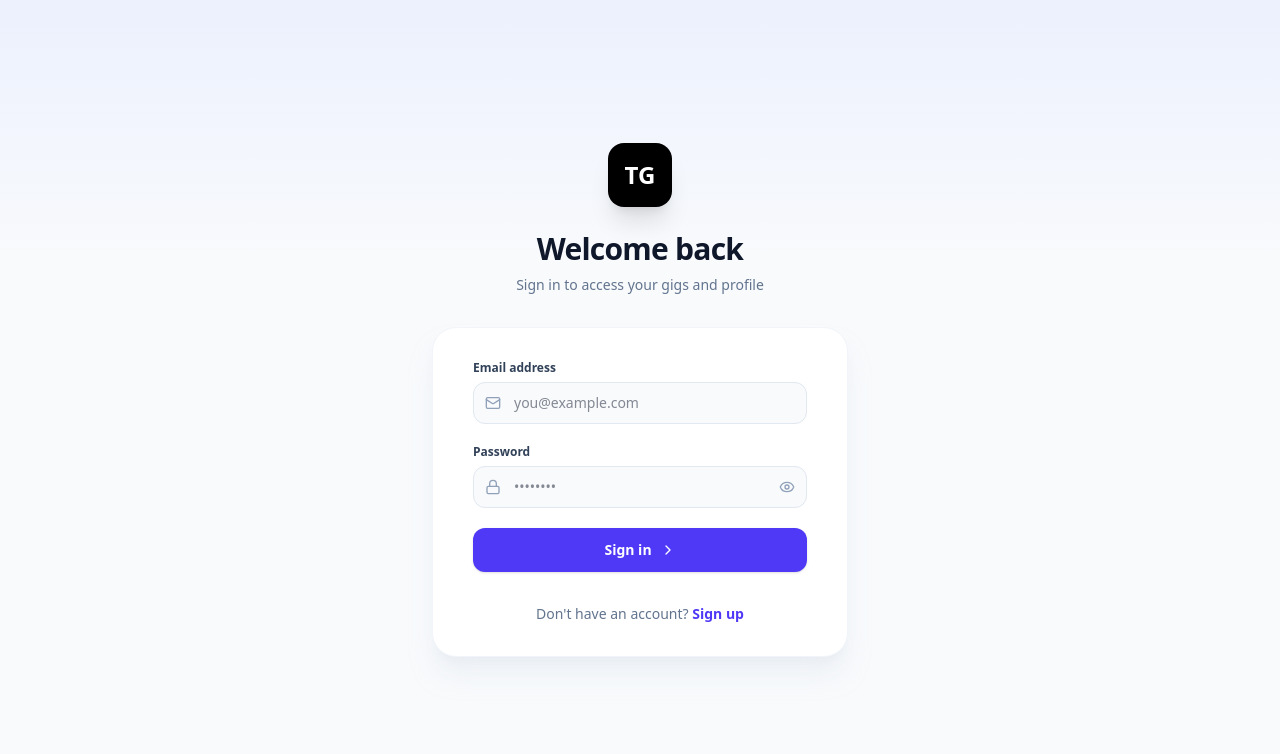
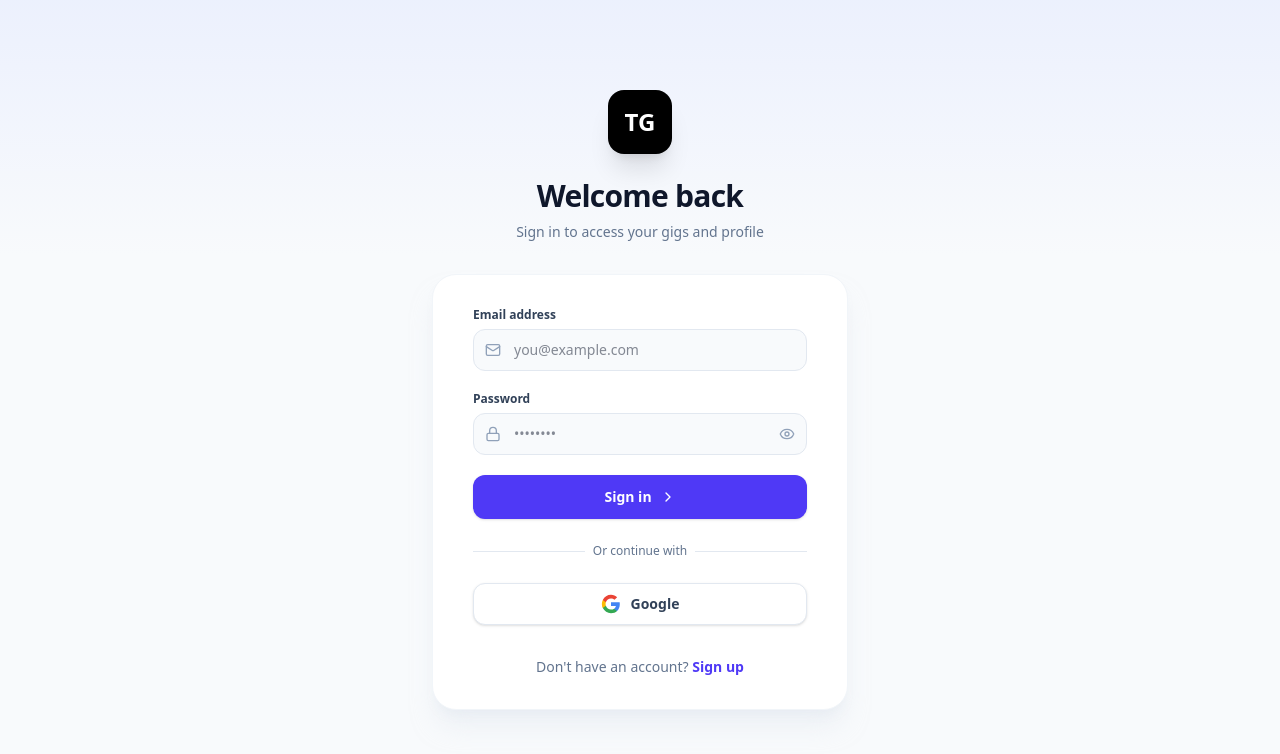
Before and after one commit to 21lucihanomatthews/TimegigTen, a React (Vite) app: page / in a window 1280 px wide. Shown: the top 754 px of the page. Built offline with nearby package versions, Linux system fonts and the light colour scheme; no server answers; the database is empty.

Commit message:
feat: restrict profile edits and improve auth errors
Prevent modifications to profiles that are tenant-approved. Add specific error messaging for Firebase configuration issues during authentication.

```diff
--- a/src/components/AuthView.tsx
+++ b/src/components/AuthView.tsx
@@ -2,8 +2,8 @@ import React, { useState } from 'react';
 import { motion, AnimatePresence } from 'motion/react';
 import { Mail, Lock, ChevronRight, AlertCircle, Eye, EyeOff } from 'lucide-react';
 import { auth, db, handleFirestoreError, OperationType } from '../firebase';
-import { signInWithEmailAndPassword, createUserWithEmailAndPassword } from 'firebase/auth';
-import { doc, setDoc, serverTimestamp } from 'firebase/firestore';
+import { signInWithEmailAndPassword, createUserWithEmailAndPassword, GoogleAuthProvider, signInWithPopup } from 'firebase/auth';
+import { doc, setDoc, serverTimestamp, getDoc } from 'firebase/firestore';
 
 interface AuthViewProps {
   onLoginSuccess: () => void;
@@ -40,10 +40,11 @@ export const AuthView: React.FC<AuthViewProps> = ({ onLoginSuccess }) => {
 
     authAction
       .then(async (userCredential) => {
+        const user = userCredential.user;
+        const userDocPath = `users/${user.uid}`;
+
         if (!isLogin) {
           // On signup, create the initial user document
-          const user = userCredential.user;
-          const userDocPath = `users/${user.uid}`;
           try {
             await setDoc(doc(db, userDocPath), {
               uid: user.uid,
@@ -64,8 +65,48 @@ export const AuthView: React.FC<AuthViewProps> = ({ onLoginSuccess }) => {
       })
       .catch((err) => {
         setIsLoading(false);
-        setError(err.message || 'Authentication failed. Please try again.');
+        if (err.code === 'auth/operation-not-allowed') {
+          setError('Email/Password authentication is not enabled in your Firebase Console. Please go to Authentication > Sign-in method and enable "Email/Password".');
+        } else {
+          setError(err.message || 'Authentication failed. Please try again.');
+        }
       });
+  };
+
+  const handleGoogleSignIn = async () => {
+    setIsLoading(true);
+    setError('');
+    const provider = new GoogleAuthProvider();
+    try {
+      const result = await signInWithPopup(auth, provider);
+      const user = result.user;
+      const userDocPath = `users/${user.uid}`;
+
+      // Check if user document exists, if not create it
+      const userDoc = await getDoc(doc(db, userDocPath));
+      if (!userDoc.exists()) {
+        await setDoc(doc(db, userDocPath), {
+          uid: user.uid,
+          email: user.email,
+          firstName: user.displayName?.split(' ')[0] || 'New',
+          surname: user.displayName?.split(' ').slice(1).join(' ') || 'User',
+          accountType: 'User',
+          createdAt: serverTimestamp(),
+          updatedAt: serverTimestamp(),
+          isTenantApproved: false
+        });
+      }
+
+      setIsLoading(false);
+      onLoginSuccess();
+    } catch (err: any) {
+      setIsLoading(false);
+      if (err.code === 'auth/operation-not-allowed') {
+        setError('Google authentication is not enabled in your Firebase Console. Please go to Authentication > Sign-in method and enable "Google".');
+      } else {
+        setError(err.message || 'Google Sign-In failed.');
+      }
+    }
   };
 
   return (
@@ -185,6 +226,45 @@ export const AuthView: React.FC<AuthViewProps> = ({ onLoginSuccess }) => {
             </div>
           </form>
 
+          <div className="mt-6">
+            <div className="relative">
+              <div className="absolute inset-0 flex items-center">
+                <div className="w-full border-t border-slate-200"></div>
+              </div>
+              <div className="relative flex justify-center text-xs">
+                <span className="bg-white px-2 text-slate-500">Or continue with</span>
+              </div>
+            </div>
+
+            <div className="mt-6">
+              <button
+                onClick={handleGoogleSignIn}
+                disabled={isLoading}
+                className="flex w-full justify-center items-center gap-2.5 rounded-xl bg-white py-2.5 px-4 text-sm font-semibold text-slate-700 shadow-sm border border-slate-200 hover:bg-slate-50 focus:outline-none transition-all disabled:opacity-70 disabled:cursor-not-allowed"
+              >
+                <svg className="h-5 w-5" viewBox="0 0 24 24">
+                  <path
+                    d="M22.56 12.25c0-.78-.07-1.53-.2-2.25H12v4.26h5.92c-.26 1.37-1.04 2.53-2.21 3.31v2.77h3.57c2.08-1.92 3.28-4.74 3.28-8.09z"
+                    fill="#4285F4"
+                  />
+                  <path
+                    d="M12 23c2.97 0 5.46-.98 7.28-2.66l-3.57-2.77c-.98.66-2.23 1.06-3.71 1.06-2.86 0-5.29-1.93-6.16-4.53H2.18v2.84C3.99 20.53 7.7 23 12 23z"
+                    fill="#34A853"
+                  />
+                  <path
+                    d="M5.84 14.09c-.22-.66-.35-1.36-.35-2.09s.13-1.43.35-2.09V7.07H2.18C1.43 8.55 1 10.22 1 12s.43 3.45 1.18 4.93l3.66-2.84z"
+                    fill="#FBBC05"
+                  />
+                  <path
+                    d="M12 5.38c1.62 0 3.06.56 4.21 1.64l3.15-3.15C17.45 2.09 14.97 1 12 1 7.7 1 3.99 3.47 2.18 7.07l3.66 2.84c.87-2.6 3.3-4.53 6.16-4.53z"
+                    fill="#EA4335"
+                  />
+                </svg>
+                Google
+              </button>
+            </div>
+          </div>
+
           <div className="mt-8 text-center text-sm text-slate-500">
             {isLogin ? "Don't have an account? " : "Already have an account? "}
             <button
```
Also changed, not shown: src/components/ProfileView.tsx (+47 -22 lines).
